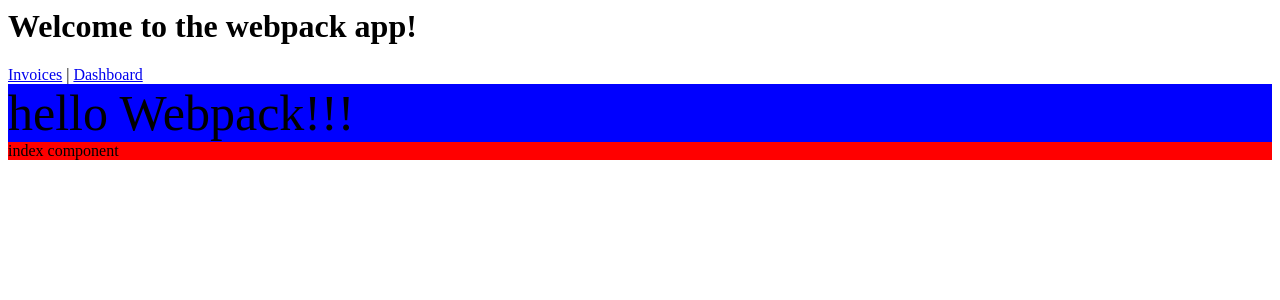
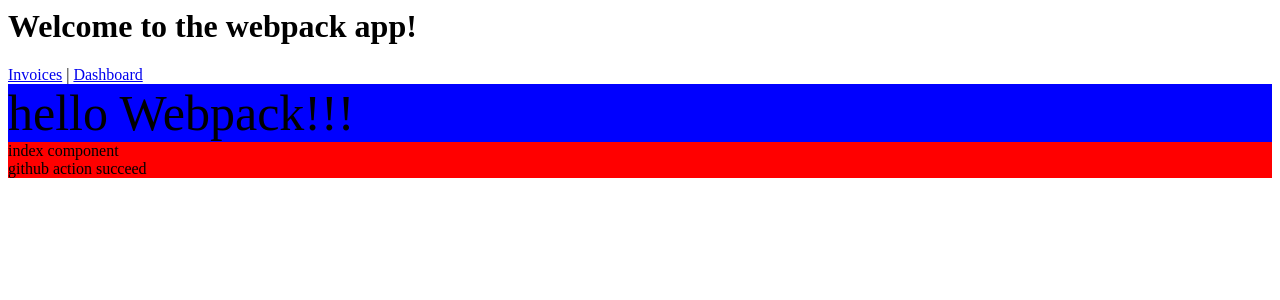
Before and after one commit to joon623/react-webpack, a React app: page / in a window 1280 px wide. Shown: the top 300 px of the page. Built offline with nearby package versions, Linux system fonts and the light colour scheme.

Commit message:
github actions test

```diff
--- a/src/App.tsx
+++ b/src/App.tsx
@@ -13,6 +13,7 @@ function App({ text }: AppType) {
     <>
       <Div className="app">hello Webpack!!!</Div>
       <div className="test">{text}</div>
+      <div className="test">github action succeed</div>
     </>
   );
 }
```
